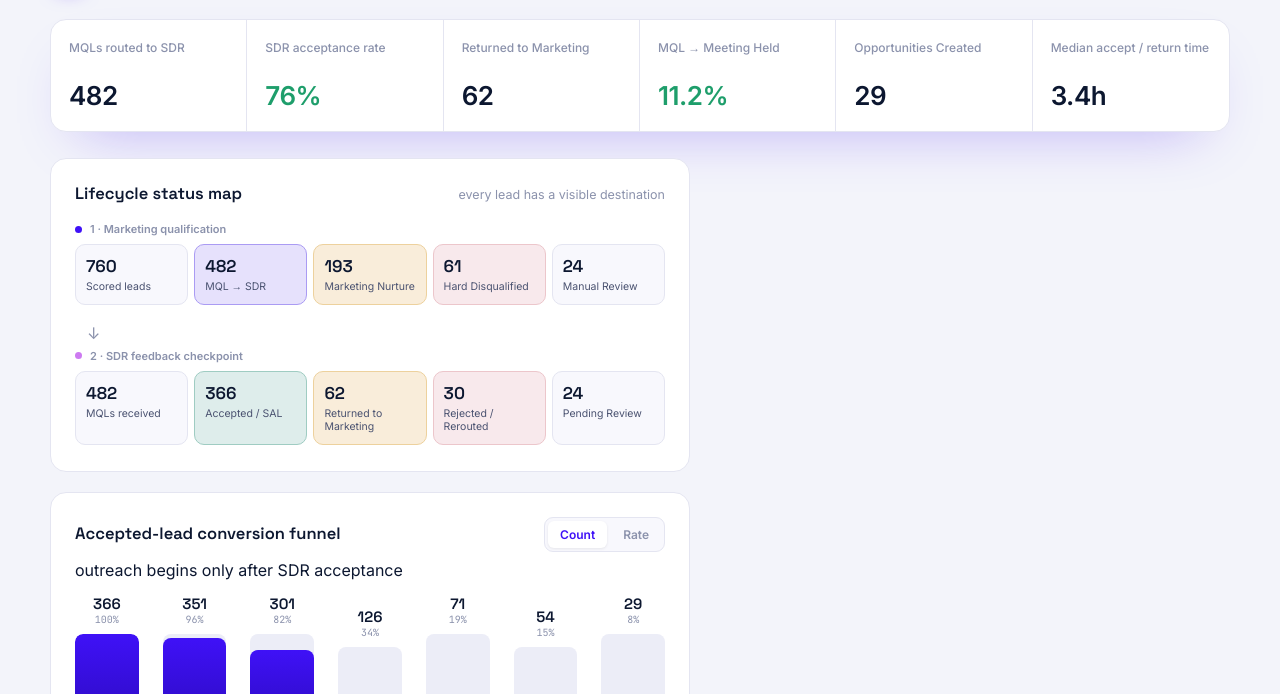
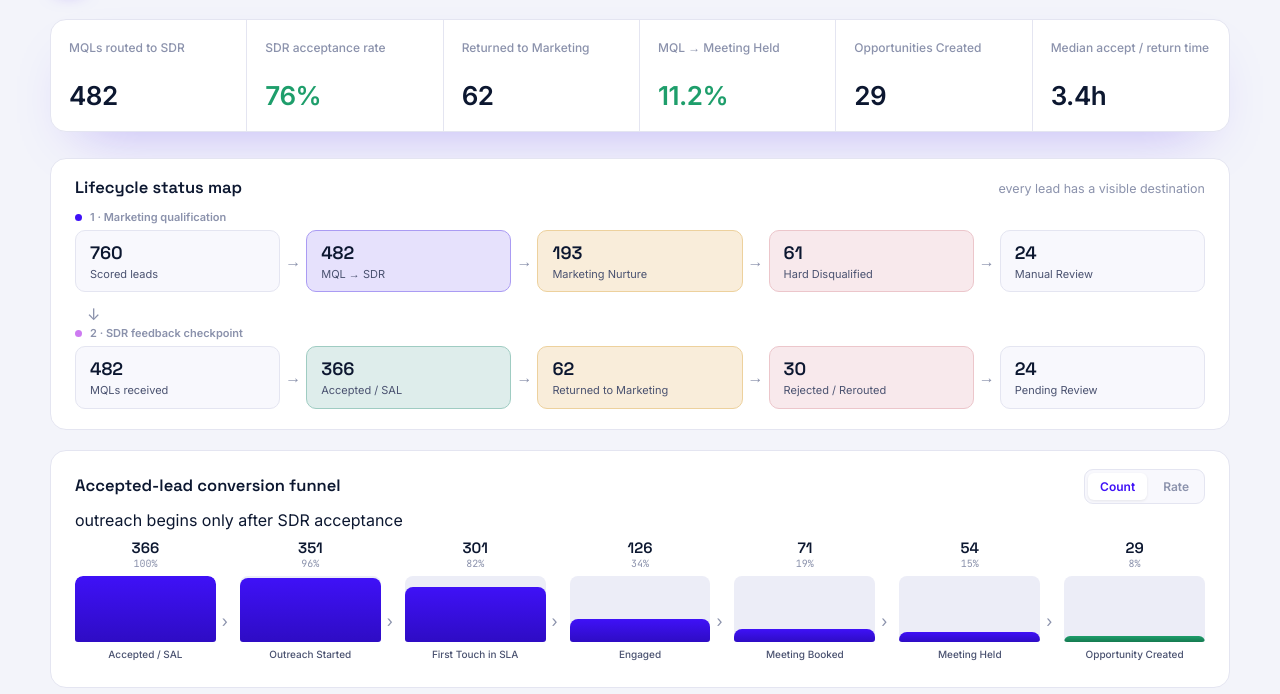
Before and after one commit to adiga23491-hue/OX_Dashboard, a plain HTML site: page index.html in a window 1280 px wide. Shown: the part 85-779 px from the top of the page. Drawn offline with Linux system fonts and the light colour scheme.

Commit message:
Restore full width for lifecycle map + funnel, shrink their vertical height instead

```diff
--- a/index.html
+++ b/index.html
@@ -184,22 +184,25 @@
     .arrow{display:none;}
   }
 
-  .section.compact .lane-row{flex-wrap:wrap; gap:6px;}
-  .section.compact .node{flex:1 1 96px; padding:10px 10px;}
-  .section.compact .node .n-val{font-size:17px;}
-  .section.compact .node .n-label{font-size:10.5px;}
-  .section.compact .arrow{display:none;}
-  .section.compact .lane{margin-bottom:12px;}
+  .section.compact{padding:18px 24px 20px;}
+  .section.compact .section-head{margin-bottom:12px;}
+  .section.compact .lane-row{gap:0;}
+  .section.compact .node{flex:1; padding:10px 14px;}
+  .section.compact .node .n-val{font-size:18px;}
+  .section.compact .node .n-label{font-size:11px;}
+  .section.compact .arrow{display:flex;}
+  .section.compact .lane{margin-bottom:10px;}
   .section.compact .lane:last-child{margin-bottom:0;}
-  .section.compact .lane-title{font-size:11px; margin-bottom:8px;}
+  .section.compact .lane-title{font-size:11px; margin-bottom:6px;}
+  .section.compact .lane-drop{padding:2px 0 2px 12px;}
 
   .grid-2.hero-grid{grid-template-columns:1fr 1fr;}
   .section.compact .fstep{flex:1 1 62px; min-width:62px;}
   .section.compact .fval{font-size:15px;}
-  .section.compact .fpct{font-size:10px;}
-  .section.compact .flabel{font-size:10px;}
-  .section.compact .fbar-track{height:88px;}
-  .section.compact .fchevron{margin-bottom:40px;}
+  .section.compact .fpct{font-size:10px; margin-bottom:6px;}
+  .section.compact .flabel{font-size:10px; margin-top:6px;}
+  .section.compact .fbar-track{height:66px;}
+  .section.compact .fchevron{margin-bottom:30px;}
   @media (max-width:680px){
     .grid-2.hero-grid{grid-template-columns:1fr;}
   }
@@ -302,7 +305,7 @@
   <div class="kpi-strip" id="kpiStrip"></div>
 
   <!-- Lifecycle status map -->
-  <div class="section compact" style="max-width:640px;">
+  <div class="section compact">
     <div class="section-head">
       <h2>Lifecycle status map</h2>
       <span class="sub">every lead has a visible destination</span>
@@ -322,7 +325,7 @@
   </div>
 
   <!-- Funnel -->
-  <div class="section compact" style="max-width:640px;">
+  <div class="section compact">
     <div class="section-head">
       <h2>Accepted-lead conversion funnel</h2>
       <div class="funnel-toggle" id="funnelToggle">
@@ -330,7 +333,7 @@
         <button data-mode="pct">Rate</button>
       </div>
     </div>
-    <div class="sub" style="margin:-10px 0 14px;">outreach begins only after SDR acceptance</div>
+    <div class="sub" style="margin:-6px 0 8px;">outreach begins only after SDR acceptance</div>
     <div class="funnel" id="funnel"></div>
   </div>
 
```
